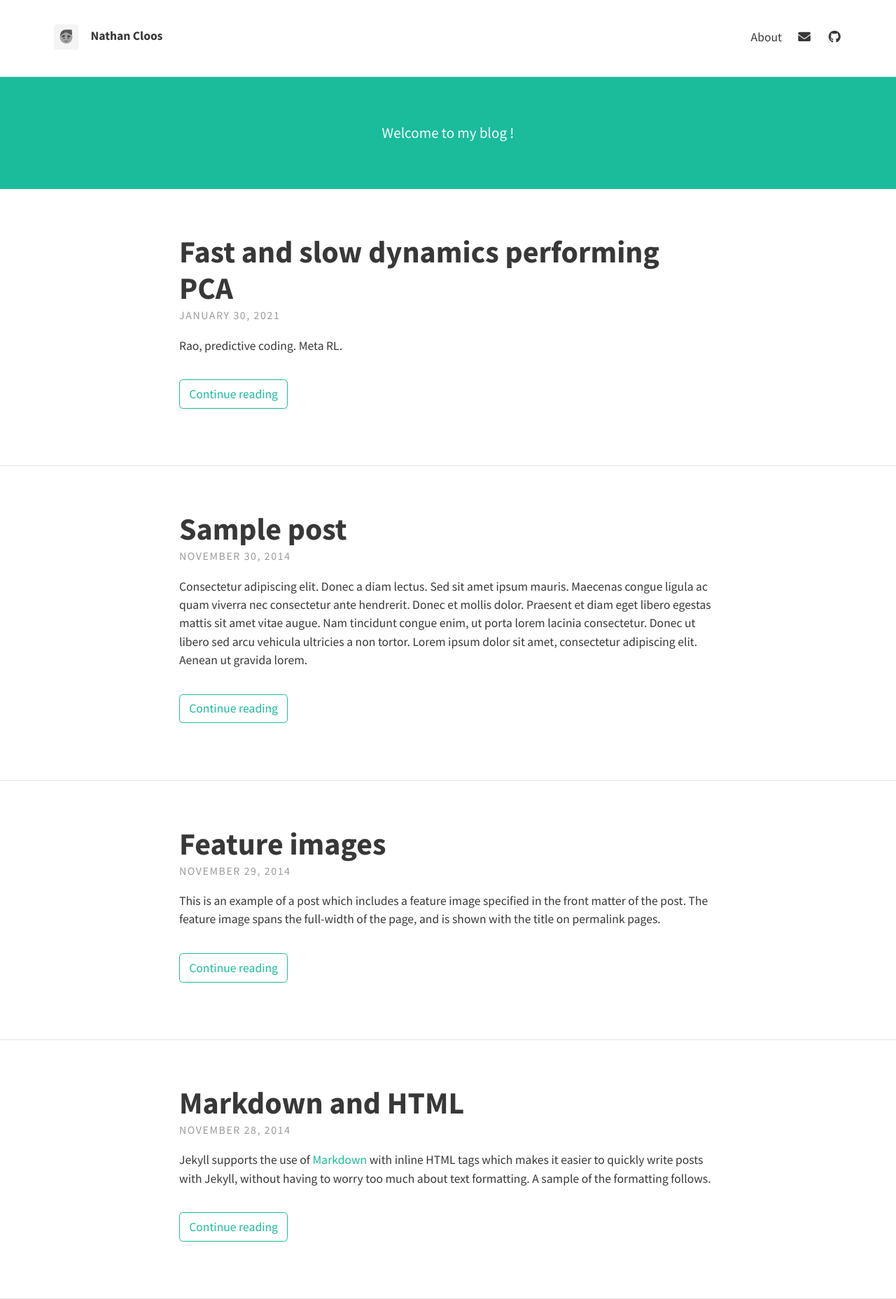
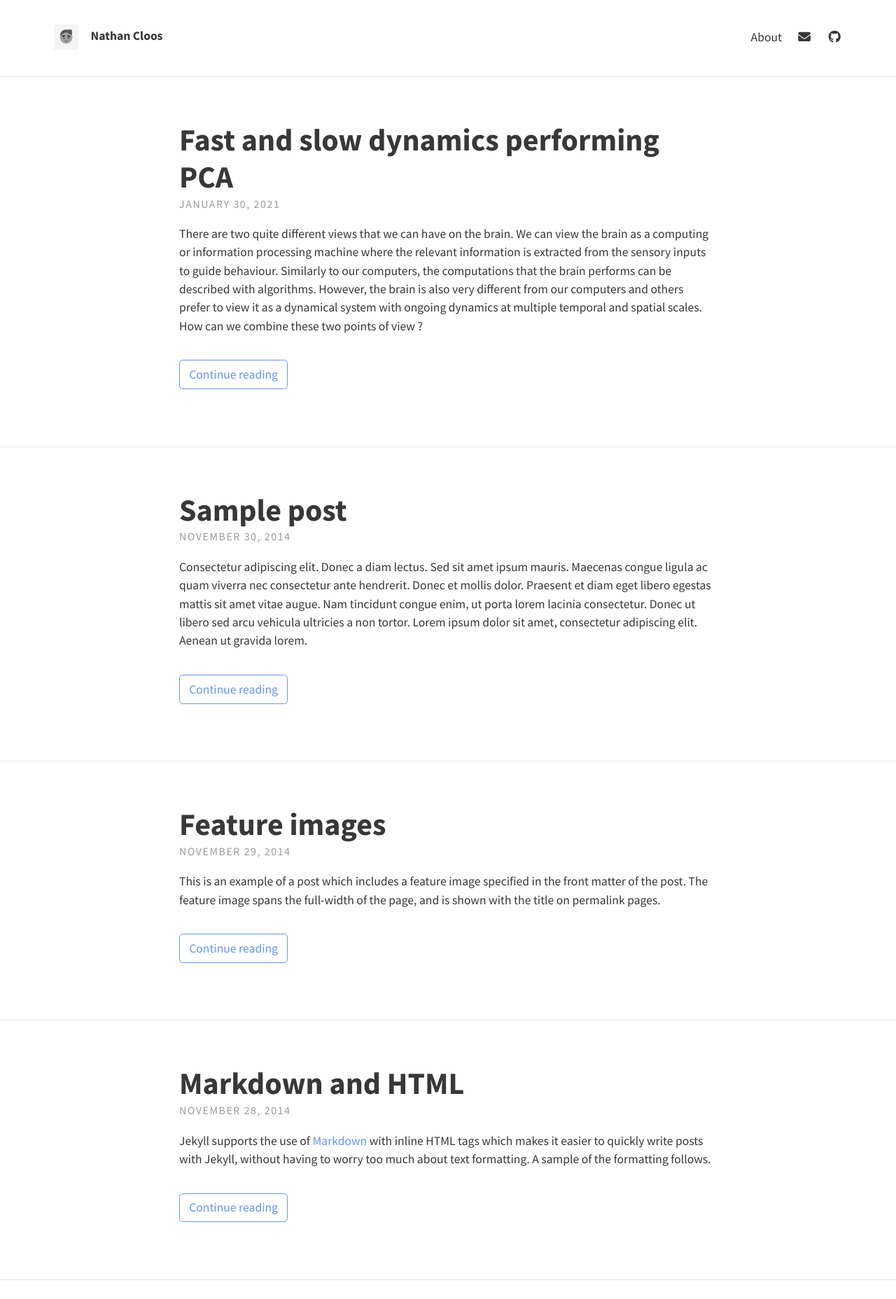
Before and after one commit to nacloos/nacloos.github.io, a Jekyll site: the page built from index.html, in a window 1280 px wide. Shown: the whole page at 70% size. Built offline with Jekyll 4.4.1, drawn with Linux system fonts in a browser that asks for light colours; nearby versions of some CDN libraries; the list of posts is cut into pages by our own code; after the commit the page ends 1829 px from its top, so only the background shows below that.

Commit message:
Write PCA post. Change color to blue.

```diff
--- a/_config.yml
+++ b/_config.yml
@@ -12,8 +12,8 @@ theme_settings:
   description: "A website with blog posts and pages" # used by search engines
 
   # Header and footer text
-  header_text: >
-     <p>Welcome to my blog !</p>
+  header_text:
+     # <p>Welcome to my blog !</p>
   header_text_feature_image:
   footer_text:
 
--- a/_posts/2021-01-30-nn-pca.md
+++ b/_posts/2021-01-30-nn-pca.md
@@ -3,19 +3,32 @@ layout: post
 title: Fast and slow dynamics performing PCA
 ---
 
-Rao, predictive coding. Meta RL.
+There are two quite different views that we can have on the brain. We can view the brain as a computing or information processing machine where the relevant information is extracted from the sensory inputs to guide behaviour. Similarly to our computers, the computations that the brain performs can be described with algorithms. However, the brain is also very different from our computers and others prefer to view it as a dynamical system with ongoing dynamics at multiple temporal and spatial scales. How can we combine these two points of view ?
 
-Let's try to develop an intuition about how the dynamics of a neural network can compute an algorithm. We will consider the Principal Component Analysis (PCA) algorithm.
+In this blog post, we will try to develop an intuition about how the dynamics of a neural network can compute an algorithm. As an example we will consider the Principal Component Analysis (PCA) method, which is a classical method for dimensionality reduction. The idea is to project high-dimensional data onto a smaller subspace in a way that captures as much as possible the relevant aspects of the data, and we will see what does that mean more precisely. This can be useful to visualize the data in a two-dimensional plane for example. After reviewing the basics of PCA, we will use a formulation of PCA as an optimization problem to build a dynamical system that implements this algorithm. In particular, we will see the importance of having two distinct time scales for the dynamics. Finally, we will see how it performs on Gaussian data and on images of digits.
+
+<!--Two views on the brain. One is closer to artificial intelligence and sees the brain as a computing machine. Algorithms are a list of instructions that are executed one at a time.-->
+
+<!--The other sees it as a dynamical systems and study neuronal dynamics. Dynamical systems are described by a differential equation giving the time evolution of the state of the system. So here the evolution is specified in continuous time instead of the discrete time of algorithms.-->
+
+
+
+<!--Quite general framework that allows us to build a dynamical system whose state evolves to minimize some objective or energy function.-->
+
+
+
+## PCA
+In PCA it is assumed that the relevant aspects of the data are the directions where the data vary the most.
 
 ![Gaussian data]({{ site.baseurl }}/assets/img/nn_pca/data.png)
-
-## PCA
 
 PCA captures the directions of maximal variance of the data. The coordinates along these directions are denoted by $$z$$. The reconstruction error for a given data point $$x$$ is given by $$||Wz-x||^2$$.
 $$
 \min_{\mathbf{z}} \frac{1}{2}||W\mathbf{z}-\mathbf{x}||^2 =: R_\mathbf{x}(\mathbf{z})
 $$
+
 The solution can be computed analytically using the SVD decomposition of $$X$$
+
 $$
 \nabla_\mathbf{z} R_\mathbf{x}(\mathbf{z}) = W^TW\mathbf{z} - W^T \mathbf{x} = 0
 $$
@@ -26,6 +39,7 @@ The solution is $$z=(W^TW)^{-1}W^Tx$$
 
 
 The weights $$W$$ minimizes the expectation of reconstruction error under the data generating distribution.
+
 $$
 \min_{W} \frac{1}{2}\mathbb{E}_{\mathbf{x}\sim p_{data}}[||W\mathbf{z}-\mathbf{x}||^2] =: R_{\mathbf{z}}(W)
 $$
@@ -39,27 +53,31 @@ The matrix $$W$$ can also be computed using the SVD decomposition of the matrix
 Assume that the data are centered. $$X = U\Sigma V$$ and the covariance matrix is $$\dfrac{1}{n}X^TX = \frac{1}{n}V\Sigma^2 V^T$$. Change of variable $$\mathbf{z} = V^T\mathbf{x}$$ such that the variables $$\mathbf{z}$$ are uncorrelated, i.e. diagonal covariance matrix.
 
 Approximate it by a low rank matrix $$W$$
+
 $$
 \dfrac{1}{n}X^TX \approx \sigma_1^2 v_1v_1^T + ... + \sigma_r^2v_rv_r^T
 $$
+
 It gives the solution of
 
 
 
 ## Dynamical Equations
 
+### Fast dynamics
+
 Let's denote by $$\mathbf{\hat{x}}$$ the activity of the neurons computing $$W\mathbf{z}$$. Their dynamics is described by the following equation
 $$
 \tau \dfrac{d\mathbf{\hat{x}}}{dt} = -\mathbf{\hat{x}} + W\mathbf{z}
 $$
+
 Linear rate model.
-
-The equilibrium solution for which $$\dfrac{d\mathbf{\hat{x}}}{dt}=0$$ is $$ \mathbf{\hat{x}} = W\mathbf{z}$$, and the rate of convergence towards this equilibrium is controlled by the time constant $\tau$. To obtain the dynamical equations of $\mathbf{z}$ and the weights $$W$$,
-
+The equilibrium solution for which $$\dfrac{d\mathbf{\hat{x}}}{dt}=0$$ is $$ \mathbf{\hat{x}} = W\mathbf{z}$$, and the rate of convergence towards this equilibrium is controlled by the time constant $$\tau$$. To obtain the dynamical equations of $$\mathbf{z}$$ and the weights $$W$$,
 Let's consider the system
 $$
 \dfrac{d\mathbf{x}}{dt} = - \nabla V(\mathbf{x})
 $$
+
 We have that $$\dfrac{dV}{dt}(\mathbf{x}(t)) = \nabla V(\mathbf{x}(t)) \cdot \dfrac{d\mathbf{x}}{dt}(t) = -||\nabla V(\mathbf{x}(t))||^2 \leq 0$$, and it is equal to $$0$$ if and only if $$\nabla V = 0$$. The function $$V$$ can only decrease on the trajectories of the system and the state of the system converges towards a minimum of $$V$$ (assuming $$V$$ is convex). This is the equivalent of the gradient descent algorithm but in continuous time.
 
 Knowing this, we can construct dynamical equations from the objective function that we would like to minimize.
@@ -70,6 +88,8 @@ Knowing this, we can construct dynamical equations from the objective function t
 $$
 \tau \dfrac{dz}{dt} = W^T(x-\hat{x})
 $$
+
+### Slow dynamics
 
 $$
 \tau_W \dfrac{dW}{dt} = (x-\hat{x})z^T
--- a/_sass/base/_variables.scss
+++ b/_sass/base/_variables.scss
@@ -15,7 +15,8 @@ $border-color: rgba(0, 0, 0, 0.1) !default; // rgba recommended if using feature
 
 // Typography colours
 $text-color: #383838 !default;
-$link-color: #1ABC9C !default;
+// $link-color: #1ABC9C !default;
+$link-color: #6495ed !default;
 $selection-color: #D4D4D4 !default; // visible when highlighting text
 
 // Tags color
@@ -32,6 +33,7 @@ $feature-image-text-color: #fff !default;
 $feature-image-size: cover !default; // options include "cover", "contain", "auto"
 
 // Header description box
-$header-desc-background-color: #1ABC9C !default;
+// $header-desc-background-color: #1ABC9C !default;
+$header-desc-background-color: #6495ed !default;
 $header-desc-text-color: #FFF !default;
 $header-desc-link-color: #02453D !default;
```
Also changed, not shown: other parts of _posts/2021-01-30-nn-pca.md (+8 -0 lines).
